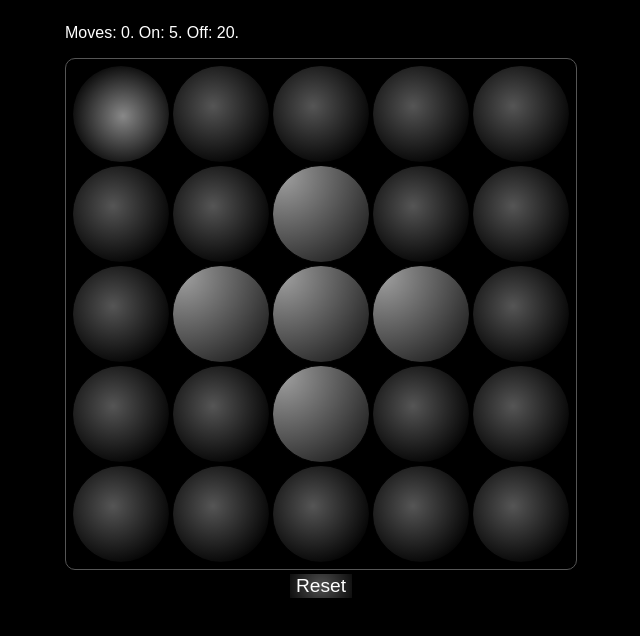
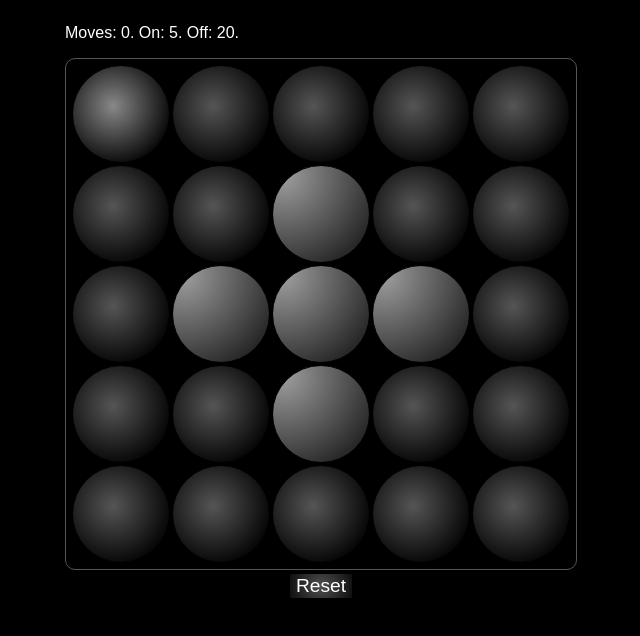
Before and after one commit to davep/5x5-react, a React app: page / in a window 1280 px wide. In both pictures the pointer is over the element 440 px from the left and 114 px from the top of the page. Shown: the whole page, without its empty margins (319-959 px from the left). Built offline with nearby package versions, Linux system fonts and the light colour scheme.

Commit message:
Fix gradient source position of "off" cell

```diff
--- a/src/index.css
+++ b/src/index.css
@@ -68,5 +68,5 @@ button {
 }
 
 .cell.off:hover {
-    background: -webkit-radial-gradient( 50px 50px, ellipse cover, #888888 0%,#000000 80% );
+    background: -webkit-radial-gradient( 40px 40px, ellipse cover, #888888 0%,#000000 80% );
 }
```
